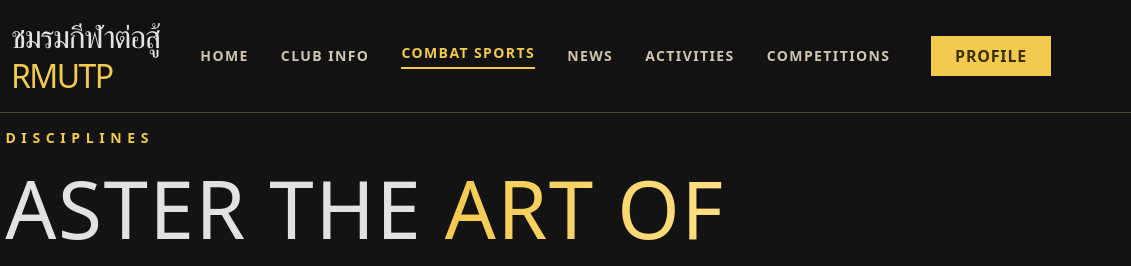
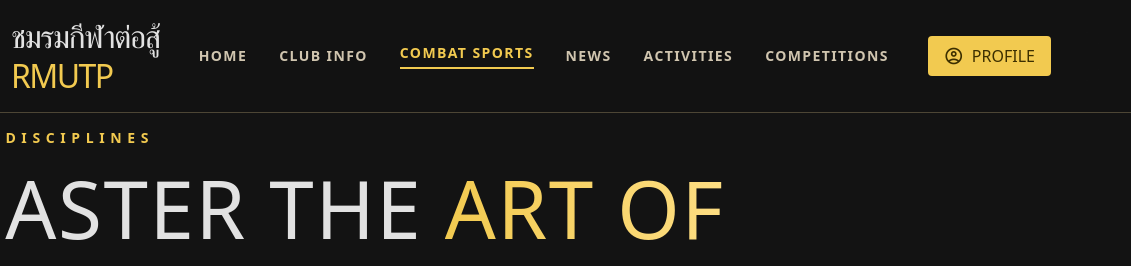
Before and after one commit to narathorn133-bot/RMUTP-Martial-Arts, a plain HTML site: page combat-sports.html in a window 1280 px wide. Shown: the top 266 px of the page, 149-1280 px from the left. Drawn offline with nearby package versions, Linux system fonts and the light colour scheme.

Commit message:
แก้ไขเว็บไซต์

```diff
--- a/combat-sports.html
+++ b/combat-sports.html
@@ -150,8 +150,11 @@
             <a class="font-body-md text-label-md uppercase tracking-widest text-on-surface-variant hover:text-primary transition-colors cursor-pointer" href="competitions.html">Competitions</a>
         </div>
         <div class="flex items-center gap-4">
-            <button class="bg-primary text-on-primary px-6 py-2 rounded-none font-bold uppercase tracking-wider hover:bg-primary-fixed transition-all active:scale-95">Profile</button>
-            <button class="lg:hidden text-primary"><span class="material-symbols-outlined">menu</span></button>
+            <!-- ปุ่ม PROFILE ใน Navbar -->
+<a href="profile.html" class="px-4 py-2 bg-primary text-on-primary font-label-md rounded hover:bg-primary-fixed flex items-center gap-2">
+  <span class="material-symbols-outlined text-[20px]">account_circle</span>
+  PROFILE
+</a>
         </div>
     </div>
 </nav>
```
Also changed, not shown: club-info.html (+0 -1 lines).
